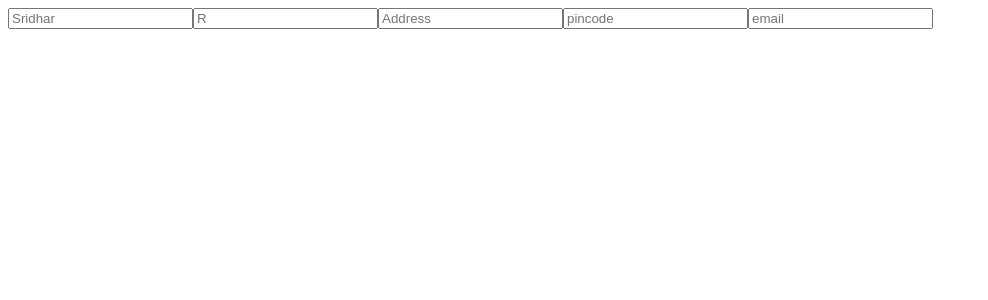
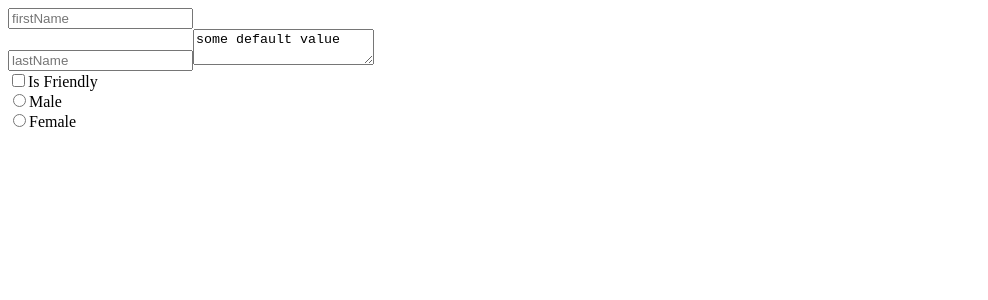
Before and after one commit to Sridharr92/react, a React (Create React App) app: page / in a window 1280 px wide. Shown: the top 300 px of the page, without its empty margins (0-988 px from the left). Built offline with nearby package versions, Linux system fonts and the light colour scheme.

Commit message:
form section2 learning

```diff
--- a/src/App.js
+++ b/src/App.js
@@ -416,25 +416,95 @@ import React,{Component} from 'react';
 
 //Form part 1
 
+// class App extends Component{
+// 	constructor(){
+// 		super()
+// 		this.state = {
+// 			firstName: "",
+// 			lastName: "",
+// 			address: "",
+// 			pincode:"",
+// 			email: ""
+
+// 		}
+// 		this.handleChange = this.handleChange.bind(this)
+// 	}
+// 	handleChange(event){
+// 		// const {name,value} = event.target  (dummy example 1)
+// 		this.setState({
+// 			[event.target.name] : event.target.value
+// 			// name : value (dummy example 1)
+// 		})
+// 	}
+// 	render(){
+// 		return(
+// 			<form>
+// 				<input
+// 				   type="text"
+// 				   value={this.state.firstName}
+// 				   name="firstName"
+// 				   placeholder="Sridhar"
+// 				   onChange={this.handleChange}
+// 				 />
+
+// 				<input
+// 				    type="text"
+// 				    value={this.state.lastName}
+// 				    name="lastName"
+// 				    placeholder="R"
+// 				    onChange={this.handleChange} />
+
+// 				<input
+// 					type="text"
+// 					value={this.state.address}
+// 					name="address"
+// 					placeholder="Address"
+// 					onChange={this.handleChange}
+// 				/>
+
+// 				<input
+// 					 type="number"
+// 					 value={this.state.pincode}
+// 					 name="pincode"
+// 					 placeholder="pincode"
+// 					 onChange={this.handleChange}
+// 				 />
+
+// 				<input
+// 					type="email"
+// 					value={this.state.email}
+// 					name="email"
+// 					placeholder="email"
+// 					onChange={this.handleChange}
+// 				/>
+
+// 				<h1>{this.state.firstName} </h1>
+// 				<h1>{this.state.lastName}</h1>
+// 				<h1>{this.state.address}</h1>
+// 				<h1>{this.state.pincode}</h1>
+// 				<h1>{this.state.email}</h1>
+// 			</form>
+// 		)
+// 	}
+//}
+
+//Form 2 example
+
 class App extends Component{
 	constructor(){
 		super()
-		this.state = {
-			firstName: "",
-			lastName: "",
-			address: "",
-			pincode:"",
-			email: ""
-
+   			this.state = {
+			firstName:"",
+			lastName:"",
+			textarea:"",
+			isFriendly:false,
+			gender:"",
 		}
 		this.handleChange = this.handleChange.bind(this)
 	}
 	handleChange(event){
-		// const {name,value} = event.target
-		this.setState({
-			[event.target.name] : event.target.value
-			// name : value
-		})
+		const{name,value,type,checked} = event.target
+		type === "checkbox" ? this.setState({[name]:checked}) : this.setState({[name]:value})
 	}
 	render(){
 		return(
@@ -443,49 +513,60 @@ class App extends Component{
 				   type="text"
 				   value={this.state.firstName}
 				   name="firstName"
-				   placeholder="Sridhar"
+				   placeholder="firstName"
 				   onChange={this.handleChange}
-				 />
-
+				/>
+				<br />
 				<input
-				    type="text"
-				    value={this.state.lastName}
-				    name="lastName"
-				    placeholder="R"
-				    onChange={this.handleChange} />
-
-				<input
-					type="text"
-					value={this.state.address}
-					name="address"
-					placeholder="Address"
+				 type="text"
+				 value={this.state.lastName}
+				 name="lastName"
+				 placeholder="lastName"
+				 onChange={this.handleChange}
+				/>
+				<textarea
+					value={"some default value"}
+					name="textarea"
 					onChange={this.handleChange}
 				/>
+				<br />
+				<label>
+					<input
+					type="checkbox"
+					name="isFriendly"
+					checked={this.state.isFriendly}
+					onChange={this.handleChange}
+					/>Is Friendly
+				</label>
+				<br />
+				<label>
+					<input
+					 type="radio"
+					 name="gender"
+					 value="male"
+					 checked={this.state.gender === true}
+					 onChange={this.handleChange}
+					 />Male
+				</label>
+				<br />
+				<label>
 
-				<input
-					 type="number"
-					 value={this.state.pincode}
-					 name="pincode"
-					 placeholder="pincode"
-					 onChange={this.handleChange}
-				 />
-
-				<input
-					type="email"
-					value={this.state.email}
-					name="email"
-					placeholder="email"
-					onChange={this.handleChange}
-				/>
-
-				<h1>{this.state.firstName} </h1>
-				<h1>{this.state.lastName}</h1>
-				<h1>{this.state.address}</h1>
-				<h1>{this.state.pincode}</h1>
-				<h1>{this.state.email}</h1>
+					<input
+						type="radio"
+						name="gender"
+						value="female"
+						checked={this.state.gender === false}
+						onChange={this.handleChange}
+					/>Female
+				</label>
+				<br />
+				<h5>{this.state.firstName} {this.state.lastName} </h5>
+				<h5>{this.state.textarea}</h5>
+				<h5>{this.state.gender}</h5>
 			</form>
 		)
 	}
 }
 
+
 export default App;
```
